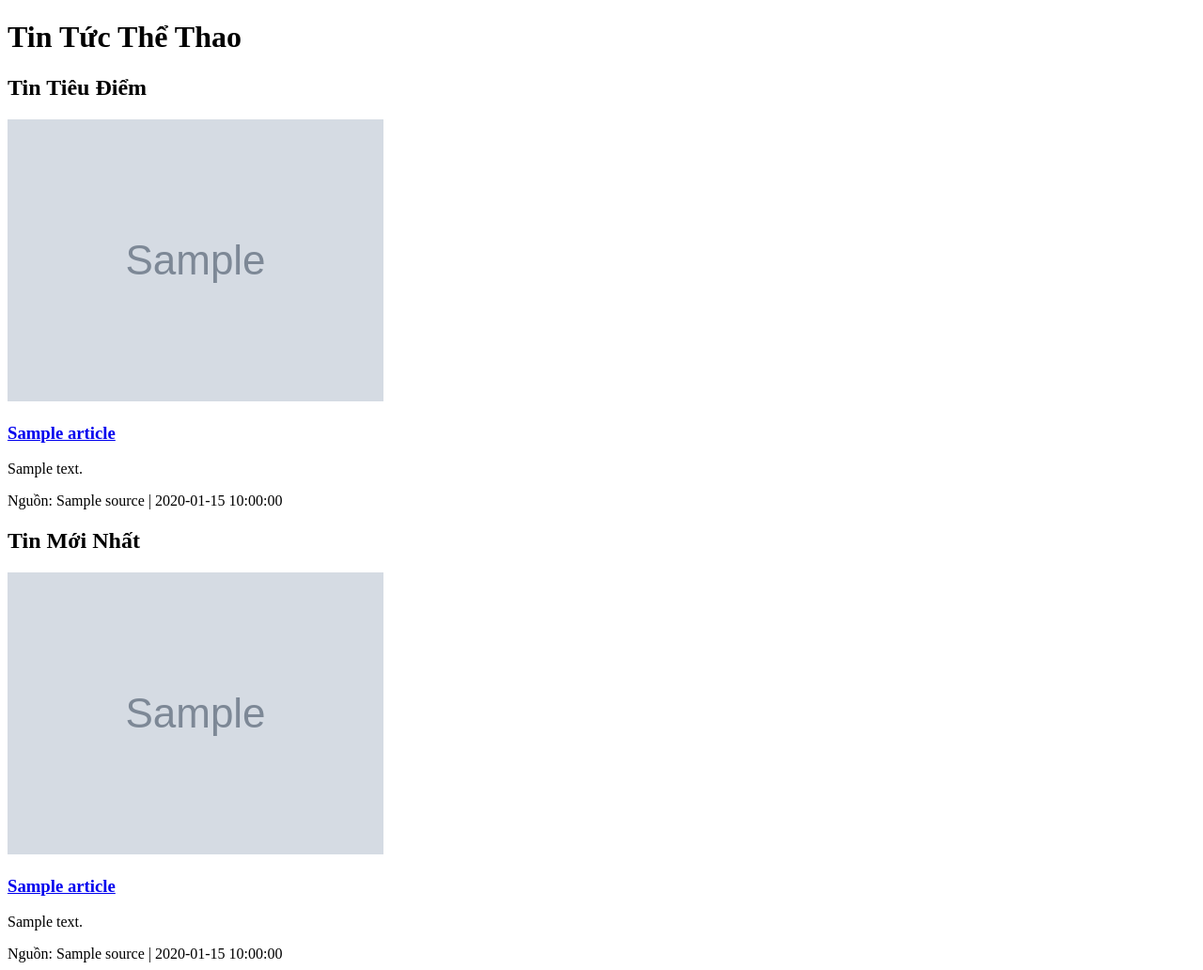
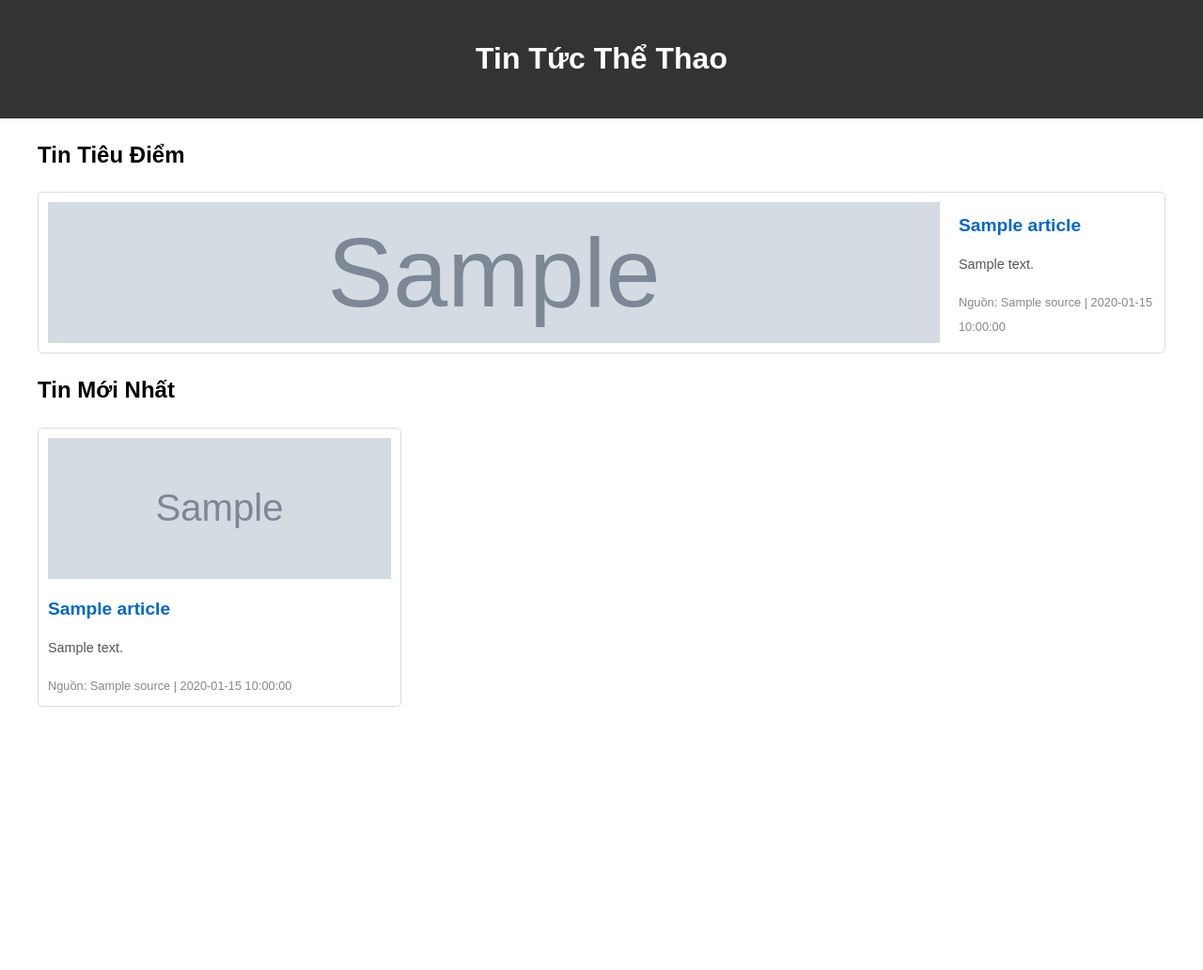
Before and after one commit to TDNM88/Bao, a Flask app: template templates/index.html in a window 1280 px wide. Shown: the whole page at 94% size. After the commit the page ends 752 px from the top, so only its background shows below. Run offline with Flask 3, Linux system fonts and the light colour scheme; the template is opened without the code that fills it: most values are stand-ins (such as "Sample title", 1, 10 or a date in 2020); grey boxes marked "Sample" are stand-in pictures.

Commit message:
Update style.css

```diff
--- a/static/style.css
+++ b/static/style.css
@@ -1 +1,74 @@
-gg
+body {
+    font-family: Arial, sans-serif;
+    margin: 0;
+    padding: 0;
+    line-height: 1.6;
+}
+
+header {
+    background: #333;
+    color: white;
+    text-align: center;
+    padding: 1rem;
+}
+
+.featured, .articles {
+    max-width: 1200px;
+    margin: 20px auto;
+    padding: 0 20px;
+}
+
+.featured-article {
+    display: flex;
+    margin-bottom: 20px;
+    border-bottom: 1px solid #ddd;
+    padding-bottom: 20px;
+}
+
+.featured-article img {
+    width: 300px;
+    height: auto;
+    margin-right: 20px;
+}
+
+.article-grid {
+    display: grid;
+    grid-template-columns: repeat(auto-fill, minmax(300px, 1fr));
+    gap: 20px;
+}
+
+.article {
+    border: 1px solid #ddd;
+    padding: 10px;
+    border-radius: 5px;
+}
+
+.article img {
+    width: 100%;
+    height: 150px;
+    object-fit: cover;
+}
+
+.article h3 {
+    font-size: 1.2rem;
+    margin: 10px 0;
+}
+
+.article p {
+    font-size: 0.9rem;
+    color: #555;
+}
+
+.article span {
+    font-size: 0.8rem;
+    color: #888;
+}
+
+a {
+    text-decoration: none;
+    color: #0066cc;
+}
+
+a:hover {
+    text-decoration: underline;
+}
```
